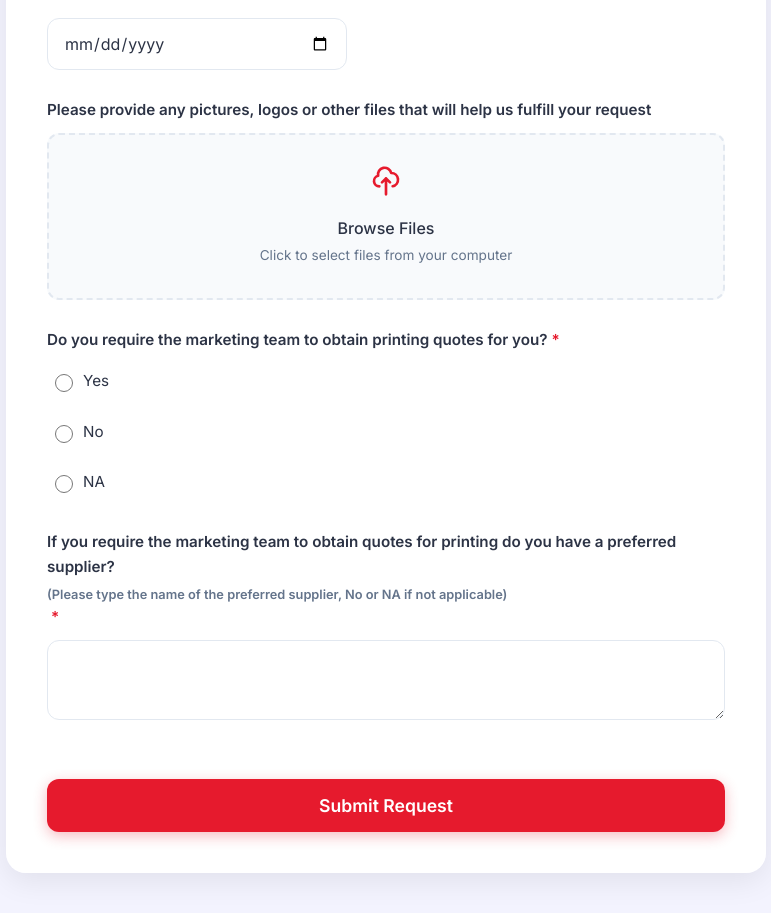
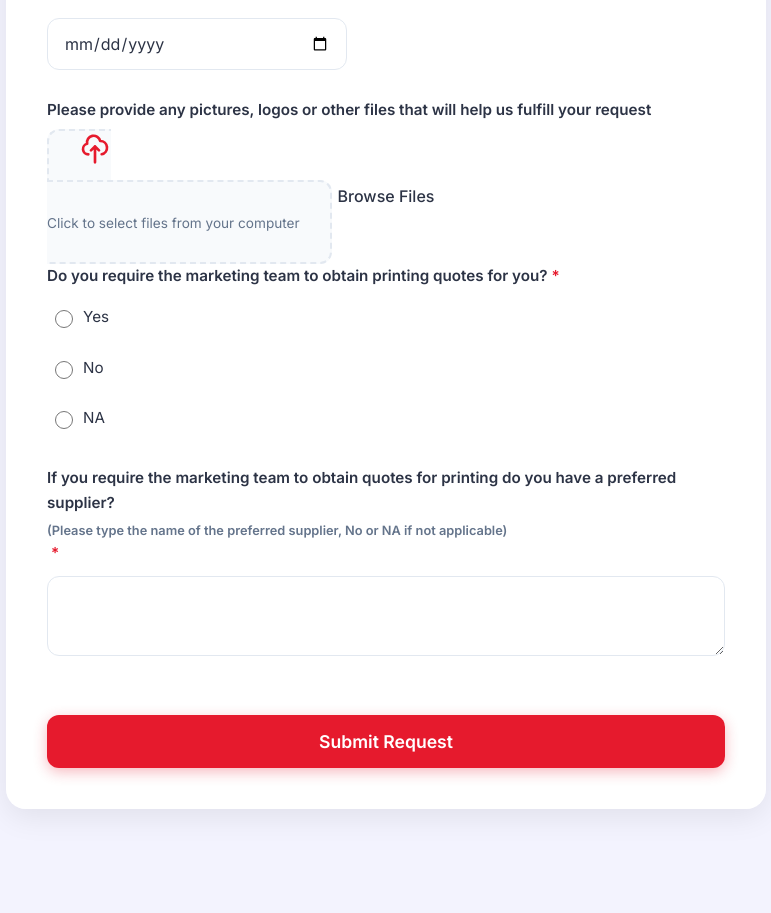
Before and after one commit to ianbirch56/marketing-request, a Next.js app: page / in a window 1280 px wide. Shown: the part 1280-2193 px from the top of the page, without its empty margins (254-1025 px from the left). After the commit the page ends 2149 px from the top, so only its background shows below. Built offline with nearby package versions, Linux system fonts and the light colour scheme.

Commit message:
Fix file selection event bubbling

```diff
--- a/components/MarketingForm.tsx
+++ b/components/MarketingForm.tsx
@@ -212,7 +212,7 @@ export default function MarketingForm() {
         <label htmlFor="files" className="form-label">
           Please provide any pictures, logos or other files that will help us fulfill your request
         </label>
-        <div className="file-upload-wrapper" onClick={() => document.getElementById('files')?.click()}>
+        <label className="file-upload-wrapper" htmlFor="files">
           <svg style={{ width: "32px", height: "32px", color: "var(--color-primary)", margin: "0 auto 12px" }} fill="none" viewBox="0 0 24 24" stroke="currentColor">
             <path strokeLinecap="round" strokeLinejoin="round" strokeWidth={2} d="M7 16a4 4 0 01-.88-7.903A5 5 0 1115.9 6L16 6a5 5 0 011 9.9M15 13l-3-3m0 0l-3 3m3-3v12" />
           </svg>
@@ -230,7 +230,7 @@ export default function MarketingForm() {
             </>
           )}
           <input type="file" id="files" name="files" className="file-upload-input" multiple onChange={handleFileChange} />
-        </div>
+        </label>
       </div>
 
       {/* Printing Quotes */}
```
